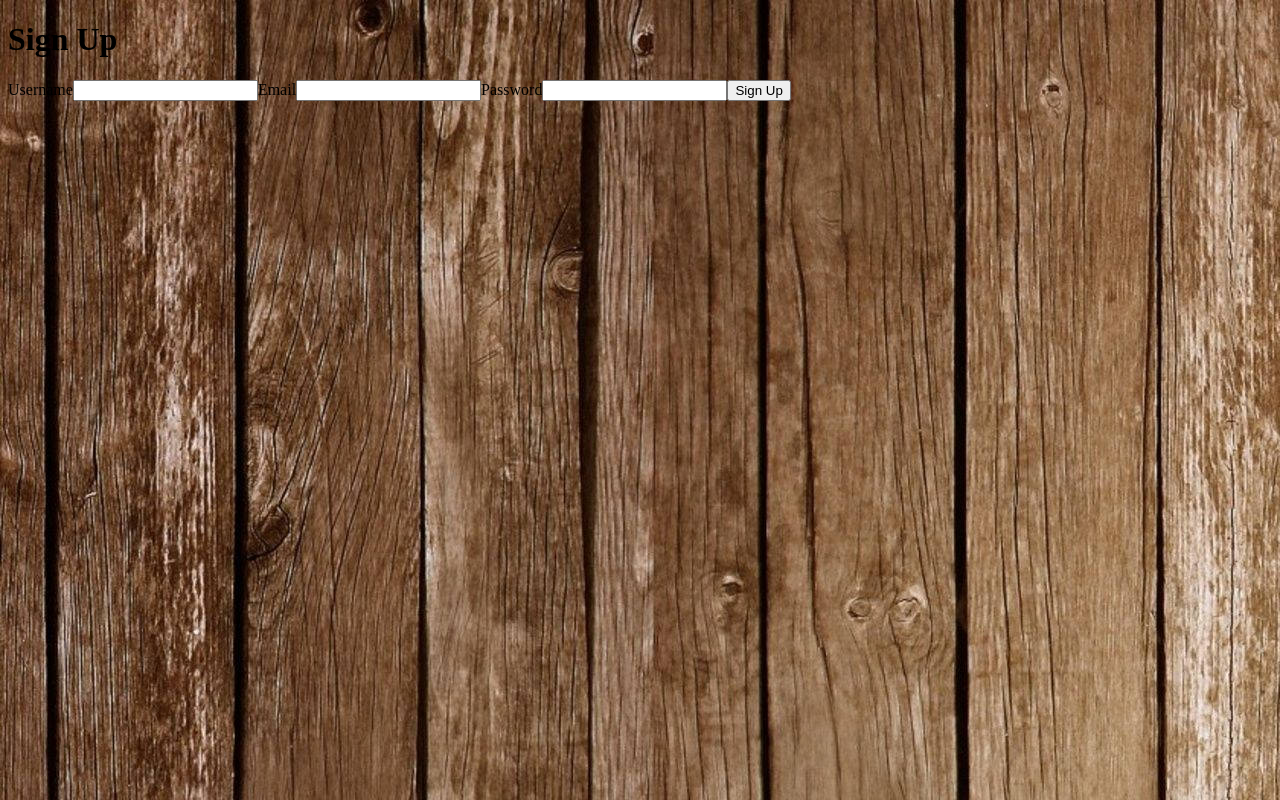
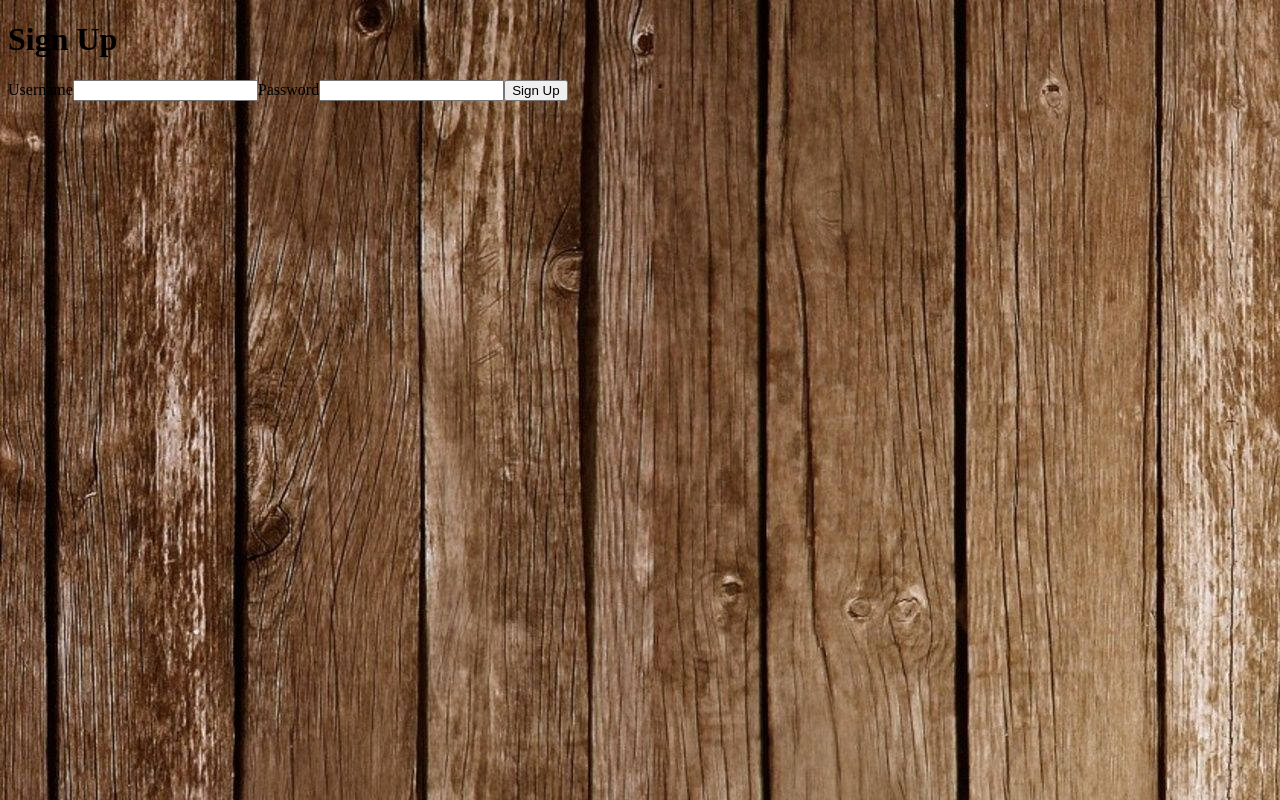
Before and after one commit to jimotieno475/board, a React (Create React App) app: page /signup in a window 1280 px wide. Built offline with nearby package versions, Linux system fonts and the light colour scheme.

Commit message:
email removal

```diff
--- a/src/components/Login.jsx
+++ b/src/components/Login.jsx
@@ -2,7 +2,7 @@ import React, { useState } from "react";
 
 function Login({ setUser }) {
   const [username, setUsername] = useState("");
-  const [email,SetEmail]=useState("")
+//   const [email,SetEmail]=useState("")
   const [password, setPassword] = useState("");
 
   function handleSubmit(e) {
@@ -12,7 +12,7 @@ function Login({ setUser }) {
       headers: {
         "Content-Type": "application/json",
       },
-      body: JSON.stringify({ username,email, password }),
+      body: JSON.stringify({ username, password }),
     }).then((r) => {
       if (r.ok) {
         r.json().then((user) => setUser(user));
@@ -37,7 +37,7 @@ function Login({ setUser }) {
                 required
               />
             </div>
-            <div className="mb-3">
+            {/* <div className="mb-3">
               <label htmlFor="email" className="form-label">
                 Email
               </label>
@@ -48,7 +48,7 @@ function Login({ setUser }) {
                 onChange={(e) => SetEmail(e.target.value)}
                 required
               />
-            </div>
+            </div> */}
             <div className="mb-3">
               <label htmlFor="password" className="form-label">
                 Password
--- a/src/components/Logout.jsx
+++ b/src/components/Logout.jsx
@@ -14,16 +14,14 @@ function Logout({ user, setUser }) {
   return (
     <header className="logout">
       <div>
-        <Link to="/" className="link">Home</Link>
+        {/* <Link to="/" className="link">Home</Link> */}
       </div>
-      <div className="done">
+      <div>
         {user ? (
           <button onClick={handleLogoutClick}>Logout</button>
         ) : (
           <>
-
-
-
+          <Link to="/" className="link">Home</Link>
             <Link to="/login" className="link">Login</Link>
           </>
         )}
--- a/src/components/Signup.jsx
+++ b/src/components/Signup.jsx
@@ -2,7 +2,7 @@ import React, { useState } from "react";
 
 function SignUp({ setUser }) {
   const [username, setUsername] = useState("");
-  const [email,setEmail]=useState("")
+//   const [email,setEmail]=useState("")
   const [password, setPassword] = useState("");
 
   function handleSubmit(e) {
@@ -35,14 +35,14 @@ function SignUp({ setUser }) {
           value={username}
           onChange={(e) => setUsername(e.target.value)}
         />
-        <label htmlFor="email">Email</label>
+        {/* <label htmlFor="email">Email</label>
         <input
           type="email"
           id="email"
           value={email}
           onChange={(e) => setEmail(e.target.value)}
           autoComplete="current-email"
-        />
+        /> */}
         <label htmlFor="password">Password</label>
         <input
           type="password"
```
